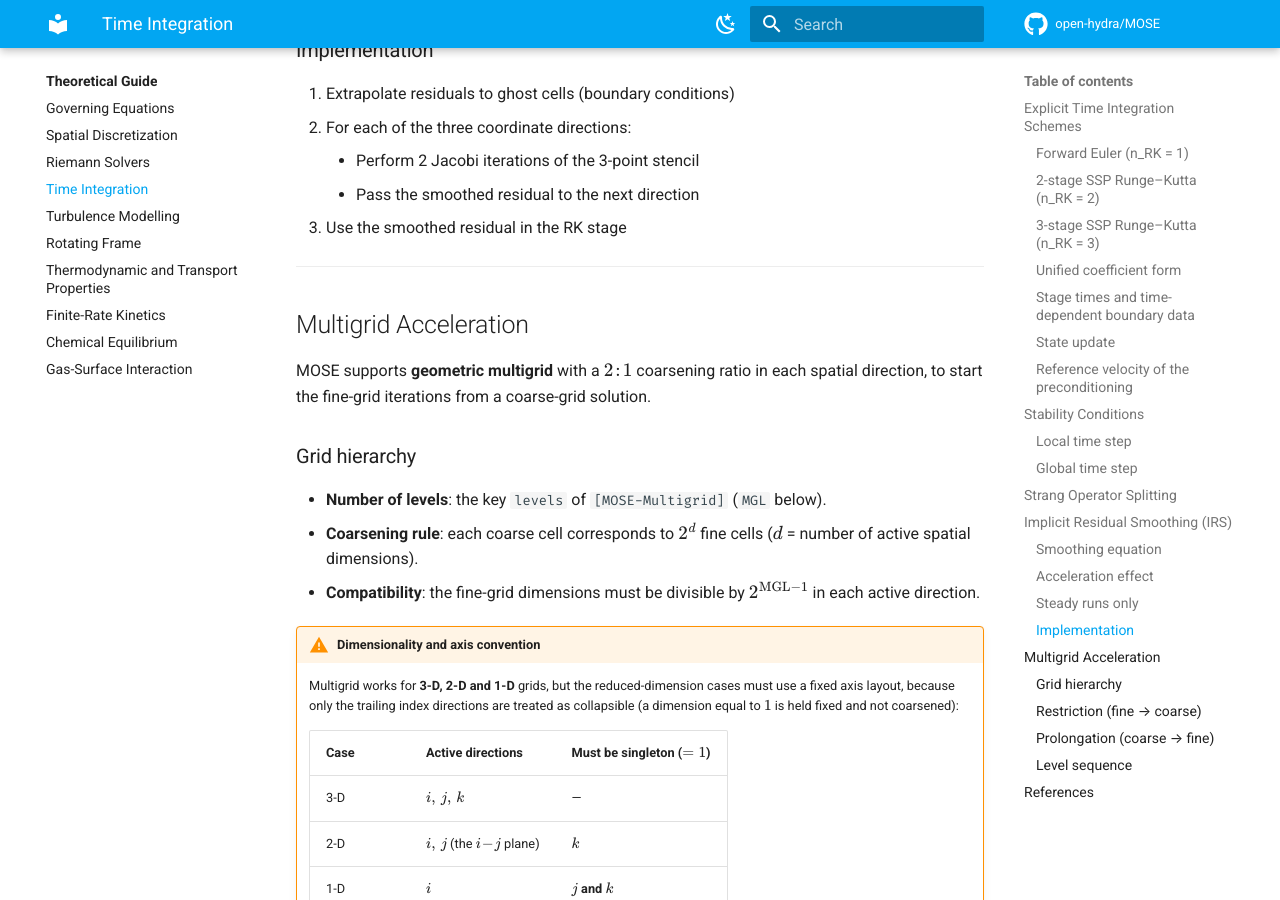
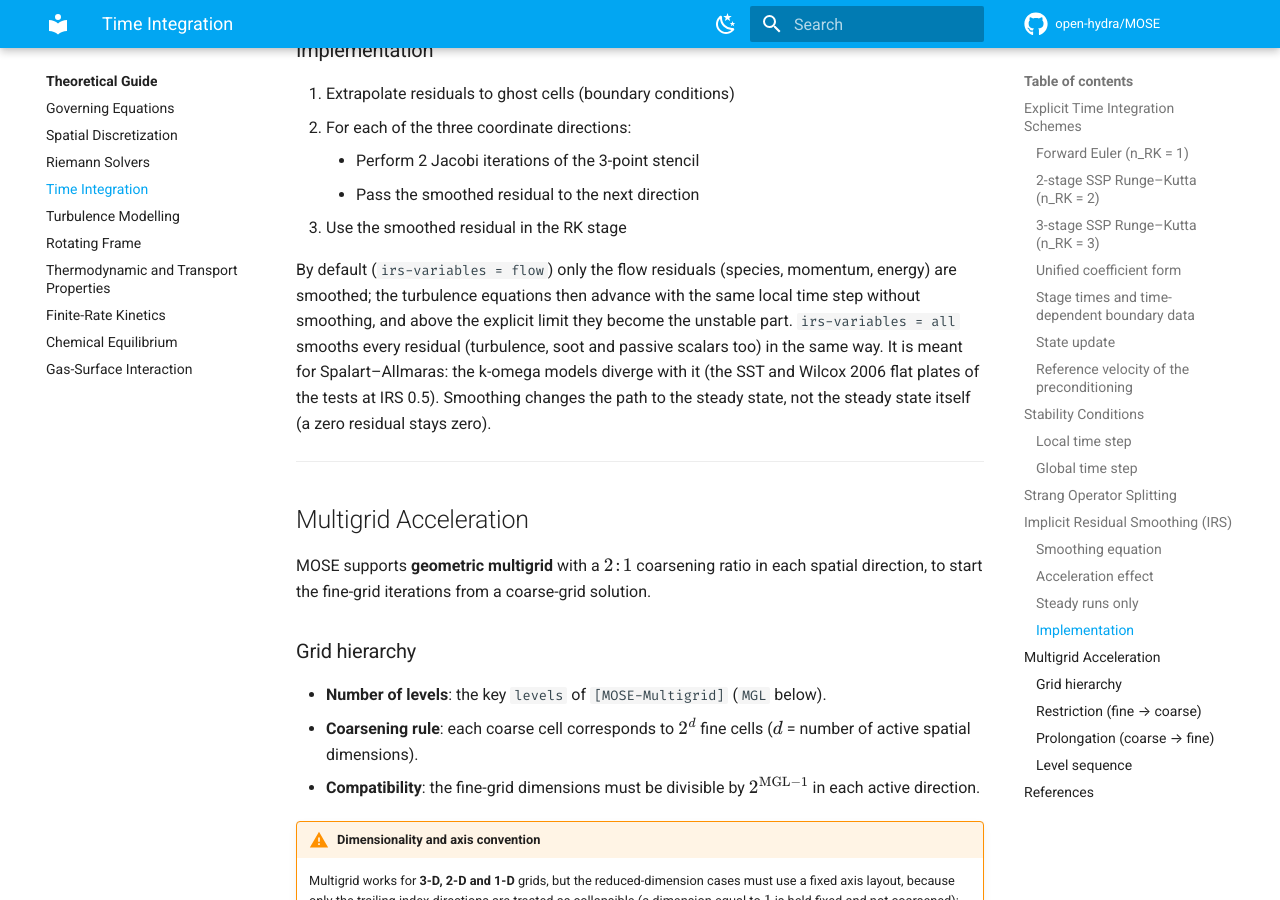
Before and after one commit to open-hydra/MOSE, an MkDocs documentation site: the page built from docs/theory/time-integration.md, in a window 1280 px wide and 900 px high, scrolled down 9502 px. Built offline with MkDocs 1.6.1 and Material for MkDocs 9.7.7, drawn with Linux system fonts in a browser that asks for light colours; comment, search, counter and statistics services are not loaded.

Commit message:
IRS: irs-variables = flow | all
Implicit residual smoothing acts on the flow residuals only (1:np). The
turbulence equations then advance with the local time step of the
smoothed flow equations but without smoothing, and above their explicit
limit they become the unstable part: on the RL36 aerospike restarted
from a converged field, IRS 0.5 at CFL 1.6 stopped after 884 iterations
with the Spalart-Allmaras residual growing first and the density
residual flat; smoothing every residual, it ran stable and left thrust,
Isp and spike friction unchanged (measured with the code before the
single additive time step and the stencil face metric).

New key irs-variables in [MOSE-Numerics]: flow (default, the previous
behaviour) or all, which smooths every residual (turbulence, soot and
passive scalars too) in the same way. Residual_Smoothing takes the
number of residuals to smooth. Smoothing changes the path to the steady
state, not the steady state: on RL36 level 3 (crude start, IRS raised
to 0.5 at CFL 1.3) flow and all give the same thrust within 3e-8 and the
same density residual plateau, the Spalart-Allmaras residual 3.6 times
lower with all.

all is for Spalart-Allmaras: on the k-omega flat plates of the tests
(test/2D/viscous/flat-plate-turbulent, IRS 0.5 as shipped) it stops SST
at iteration 28 and Wilcox 2006 at iteration 95; flow runs both. The
default keeps every existing deck bit for bit (both plates, 5000
iterations); the CTest tiers pass.

Co-Authored-By: Claude Opus 5.5 <noreply@anthropic.com>

```diff
--- a/docs/theory/time-integration.md
+++ b/docs/theory/time-integration.md
@@ -566,6 +566,16 @@ refuses it because its time-accurate targets include moving shocks.
     - Pass the smoothed residual to the next direction
 3. Use the smoothed residual in the RK stage
 
+By default (`irs-variables = flow`) only the flow residuals (species,
+momentum, energy) are smoothed; the turbulence equations then advance
+with the same local time step without smoothing, and above the explicit
+limit they become the unstable part. `irs-variables = all` smooths every
+residual (turbulence, soot and passive scalars too) in the same way. It is
+meant for Spalart–Allmaras: the k-omega models diverge with it (the SST
+and Wilcox 2006 flat plates of the tests at IRS 0.5).
+Smoothing changes the path to the steady state, not the steady state
+itself (a zero residual stays zero).
+
 ---
 
 ## Multigrid Acceleration
```
Also changed, not shown: CHANGELOG.md (+8 -0 lines), docs/user/registry.md (+1 -0 lines), 5 other files.
